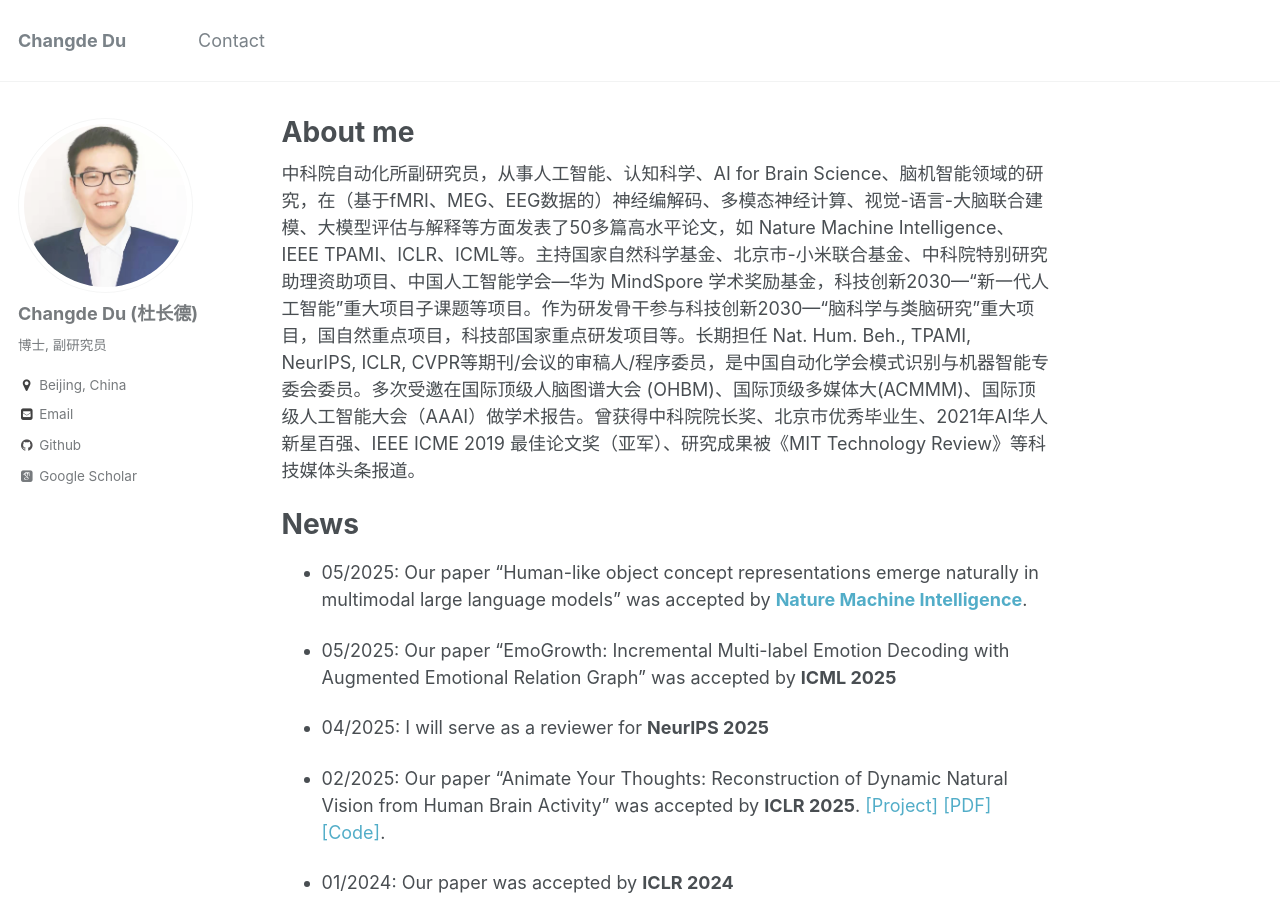
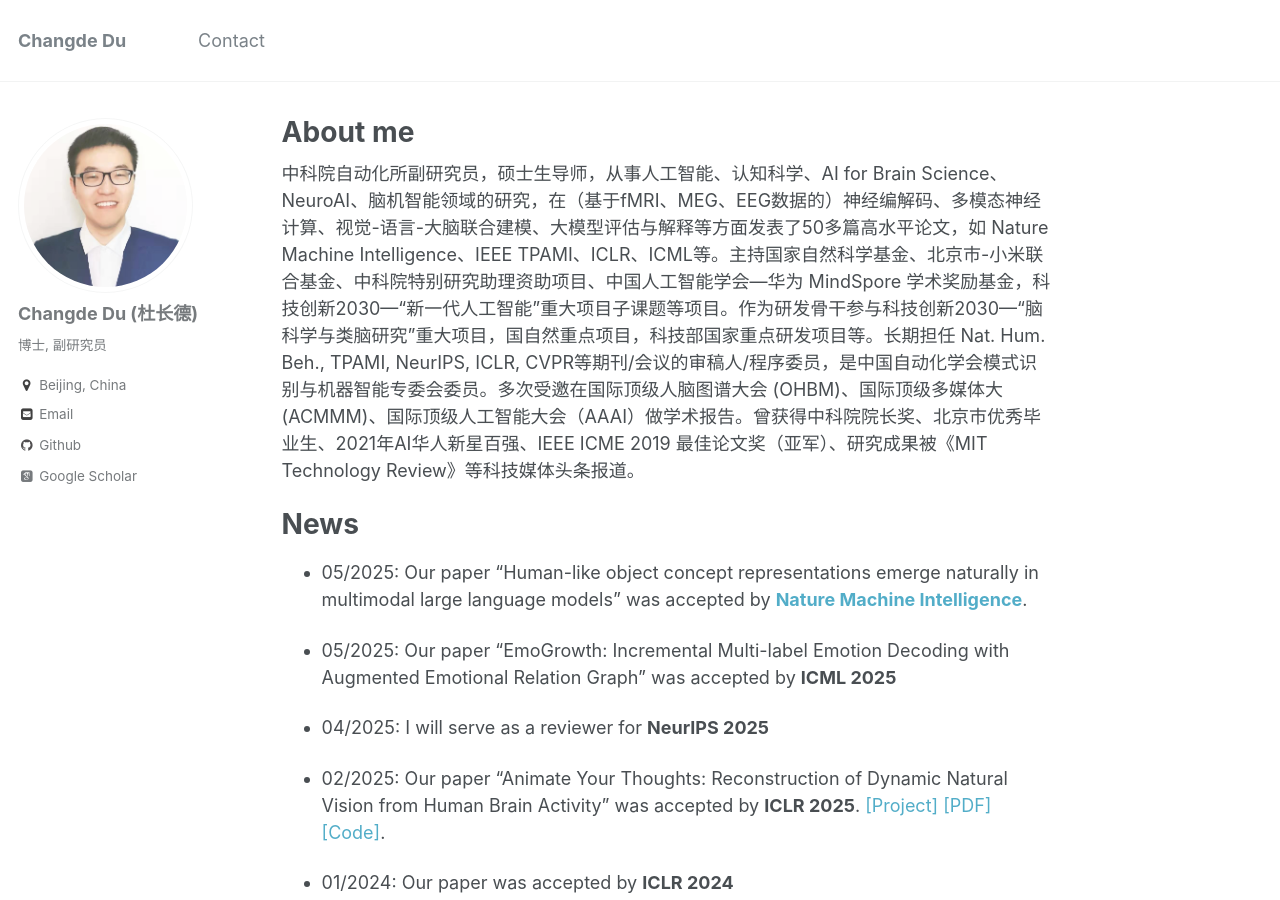
Before and after one commit to ChangdeDu/changdedu.github.io, a Jekyll site: the page built from _pages/about.md, in a window 1280 px wide and 900 px high. Built offline with Jekyll 4.4.1, drawn with Linux system fonts in a browser that asks for light colours; some web fonts are replaced.

Commit message:
Update about.md

```diff
--- a/_pages/about.md
+++ b/_pages/about.md
@@ -8,7 +8,7 @@ redirect_from:
   - /about.html
 ---
 
-中科院自动化所副研究员，从事人工智能、认知科学、AI for Brain Science、脑机智能领域的研究，在（基于fMRI、MEG、EEG数据的）神经编解码、多模态神经计算、视觉-语言-大脑联合建模、大模型评估与解释等方面发表了50多篇高水平论文，如 Nature Machine Intelligence、IEEE TPAMI、ICLR、ICML等。主持国家自然科学基金、北京市-小米联合基金、中科院特别研究助理资助项目、中国人工智能学会—华为 MindSpore 学术奖励基金，科技创新2030—“新一代人工智能”重大项目子课题等项目。作为研发骨干参与科技创新2030—“脑科学与类脑研究”重大项目，国自然重点项目，科技部国家重点研发项目等。长期担任 Nat. Hum. Beh., TPAMI, NeurIPS, ICLR, CVPR等期刊/会议的审稿人/程序委员，是中国自动化学会模式识别与机器智能专委会委员。多次受邀在国际顶级人脑图谱大会 (OHBM)、国际顶级多媒体大(ACMMM)、国际顶级人工智能大会（AAAI）做学术报告。曾获得中科院院长奖、北京市优秀毕业生、2021年AI华人新星百强、IEEE ICME 2019 最佳论文奖（亚军）、研究成果被《MIT Technology Review》等科技媒体头条报道。
+中科院自动化所副研究员，硕士生导师，从事人工智能、认知科学、AI for Brain Science、NeuroAI、脑机智能领域的研究，在（基于fMRI、MEG、EEG数据的）神经编解码、多模态神经计算、视觉-语言-大脑联合建模、大模型评估与解释等方面发表了50多篇高水平论文，如 Nature Machine Intelligence、IEEE TPAMI、ICLR、ICML等。主持国家自然科学基金、北京市-小米联合基金、中科院特别研究助理资助项目、中国人工智能学会—华为 MindSpore 学术奖励基金，科技创新2030—“新一代人工智能”重大项目子课题等项目。作为研发骨干参与科技创新2030—“脑科学与类脑研究”重大项目，国自然重点项目，科技部国家重点研发项目等。长期担任 Nat. Hum. Beh., TPAMI, NeurIPS, ICLR, CVPR等期刊/会议的审稿人/程序委员，是中国自动化学会模式识别与机器智能专委会委员。多次受邀在国际顶级人脑图谱大会 (OHBM)、国际顶级多媒体大(ACMMM)、国际顶级人工智能大会（AAAI）做学术报告。曾获得中科院院长奖、北京市优秀毕业生、2021年AI华人新星百强、IEEE ICME 2019 最佳论文奖（亚军）、研究成果被《MIT Technology Review》等科技媒体头条报道。
 
 
 # News
```
